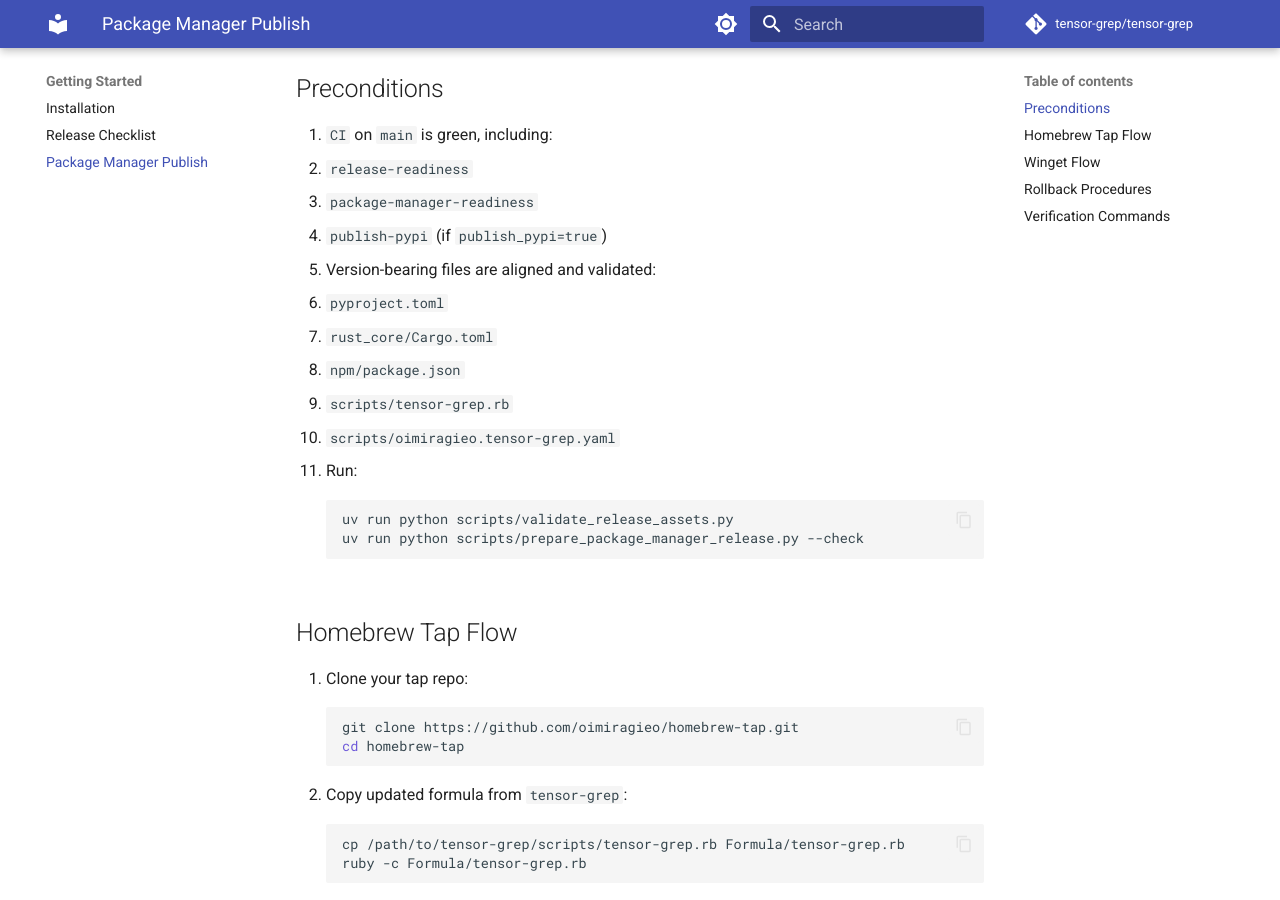
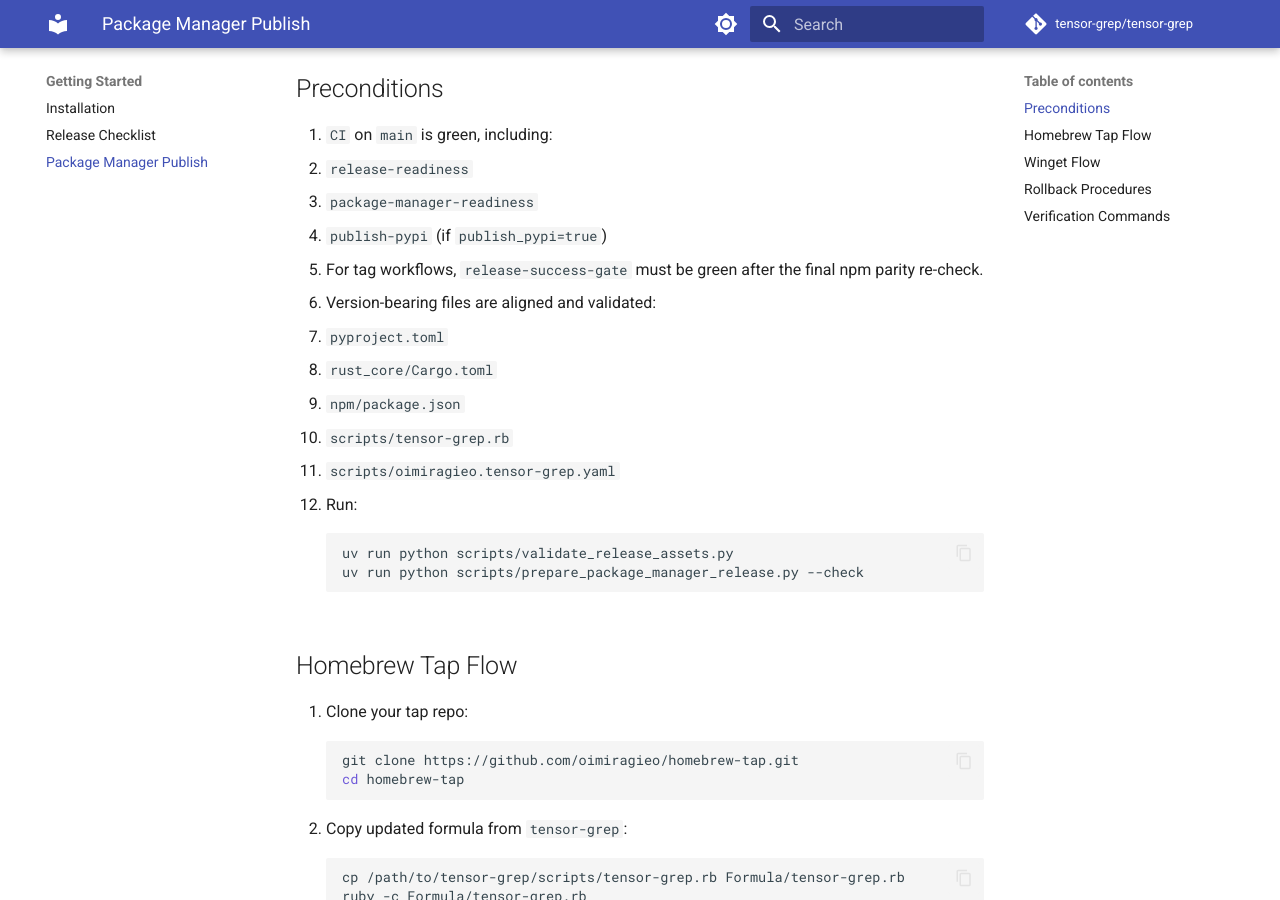
Before and after one commit to oimiragieo/tensor-grep, an MkDocs documentation site: the page built from docs/package_manager_publish.md, in a window 1280 px wide and 900 px high, scrolled down 366 px. Built offline with MkDocs 1.6.1 and Material for MkDocs 9.7.7, drawn with Linux system fonts in a browser that asks for light colours; comment, search, counter and statistics services are not loaded.

Commit message:
docs(release): document final npm parity success gate

````diff
--- a/docs/package_manager_publish.md
+++ b/docs/package_manager_publish.md
@@ -14,13 +14,14 @@ GitHub tag releases now publish an autogenerated `package-manager-bundle/` asset
    - `release-readiness`
    - `package-manager-readiness`
    - `publish-pypi` (if `publish_pypi=true`)
-2. Version-bearing files are aligned and validated:
+2. For tag workflows, `release-success-gate` must be green after the final npm parity re-check.
+3. Version-bearing files are aligned and validated:
    - `pyproject.toml`
    - `rust_core/Cargo.toml`
    - `npm/package.json`
    - `scripts/tensor-grep.rb`
    - `scripts/oimiragieo.tensor-grep.yaml`
-3. Run:
+4. Run:
    ```bash
    uv run python scripts/validate_release_assets.py
    uv run python scripts/prepare_package_manager_release.py --check
````
Also changed, not shown: docs/RELEASE_CHECKLIST.md (+1 -0 lines).
